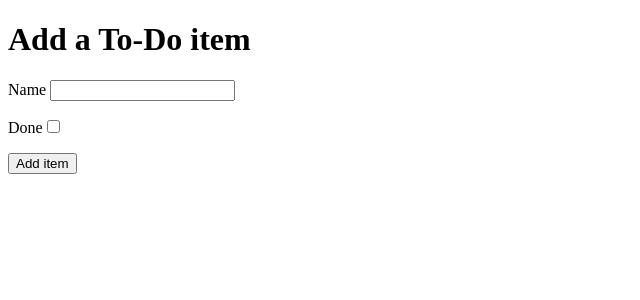
After one commit to barty-s/django-project, a Django app: page /add in a window 1280 px wide. The commit adds this page. Shown: the top 300 px of the page, without its empty margins (0-640 px from the left). Run offline with Django 3.2, Linux system fonts and the light colour scheme.

Commit message:
Build add item functionality

```diff
--- a/django_todo/urls.py
+++ b/django_todo/urls.py
@@ -15,9 +15,10 @@ Including another URLconf
 """
 from django.contrib import admin
 from django.urls import path
-from todo.views import get_todo_list
+from todo.views import get_todo_list, add_item
 
 urlpatterns = [
     path('admin/', admin.site.urls),
-    path('', get_todo_list, name='get_todo_list')
+    path('', get_todo_list, name='get_todo_list'),
+    path('add', add_item, name='add')
 ]
--- /dev/null
+++ b/todo/templates/todo/add_item.html
@@ -0,0 +1,29 @@
+<!DOCTYPE html>
+<html lang="en">
+  <head>
+    <meta charset="UTF-8" />
+    <meta name="viewport" content="width=, initial-scale=1.0" />
+    <title>Document</title>
+  </head>
+  <body>
+    <h1>Add a To-Do item</h1>
+    <form action="add" method="POST">
+      {% csrf_token %}
+      <div>
+        <p>
+          <label for="id_name">Name</label>
+          <input type="text" id="id_name" name="item-name" />
+        </p>
+      </div>
+      <div>
+        <p>
+          <label for="id_done">Done</label
+          ><input type="checkbox" id="id_done" name="done" />
+        </p>
+      </div>
+      <div>
+        <p><button type="submit">Add item</button></p>
+      </div>
+    </form>
+  </body>
+</html>
--- a/todo/views.py
+++ b/todo/views.py
@@ -1,4 +1,4 @@
-from django.shortcuts import render
+from django.shortcuts import render, redirect
 from .models import Item
 
 # Create your views here.
@@ -10,3 +10,13 @@ def get_todo_list(request):
         'items' : items
     }
     return render(request, 'todo/todo_list.html', context)
+
+
+def add_item(request):
+    if request.method == 'POST':
+        name = request.POST.get('item-name')
+        done = 'done' in request.POST
+        Item.objects.create(name=name, done=done)
+
+        return redirect('get_todo_list')
+    return render(request, 'todo/add_item.html')
```
Also changed, not shown: todo/templates/todo/todo_list.html (+9 -1 lines), db.sqlite3.
